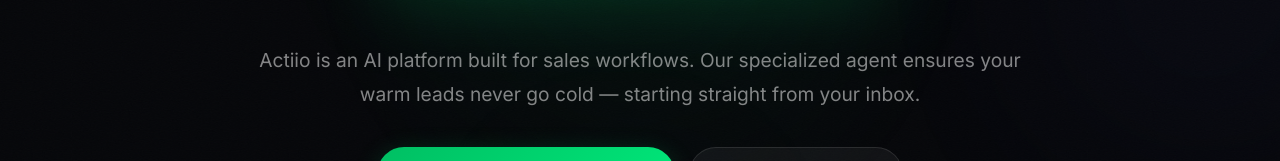
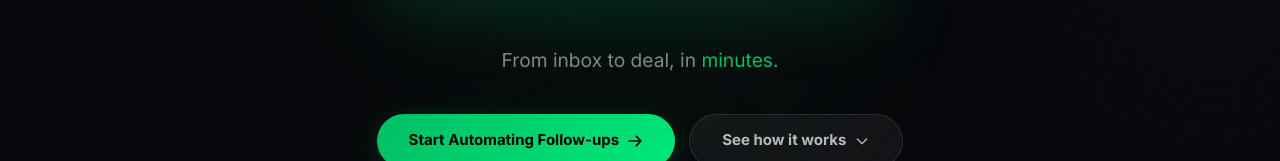
Before and after one commit to actiio/actiio, a Next.js app in the folder frontend/: page / in a window 1280 px wide. Shown: the part 456-617 px from the top of the page. Built offline with nearby package versions, Linux system fonts and the light colour scheme; no server answers.

Commit message:
Update sub-headline: From inbox to deal, in minutes (green)

```diff
--- a/frontend/components/landing-page-client.tsx
+++ b/frontend/components/landing-page-client.tsx
@@ -280,8 +280,7 @@
           </h1>
 
           <p className="lp__sub lp__anim" style={{ animationDelay: "160ms" }}>
-            Actiio is an AI platform built for sales workflows. Our specialized agent
-            ensures your warm leads never go cold — starting straight from your inbox.
+            From inbox to deal, in <span className="lp__green" style={{ whiteSpace: "nowrap" }}>minutes.</span>
           </p>
 
           <div className="lp__ctas lp__anim" style={{ animationDelay: "240ms" }}>
@@ -316,13 +315,6 @@
                 <path d="M7 1l1.6 3.3 3.6.5-2.6 2.5.6 3.6L7 9.3 3.8 11l.6-3.6L2 4.8l3.6-.5z" />
               </svg>
               No credit card required
-            </span>
-            <span className="lp__trust-dot" />
-            <span className="lp__trust-item">
-              <svg viewBox="0 0 14 14" fill="none" stroke="currentColor" strokeWidth={2} strokeLinecap="round" strokeLinejoin="round" className="lp__trust-icon">
-                <rect x="2" y="6" width="10" height="7" rx="1.5" /><path d="M4.5 6V4a2.5 2.5 0 015 0v2" />
-              </svg>
-              SOC 2 ready infrastructure
             </span>
             <span className="lp__trust-dot" />
             <span className="lp__trust-item">
```
